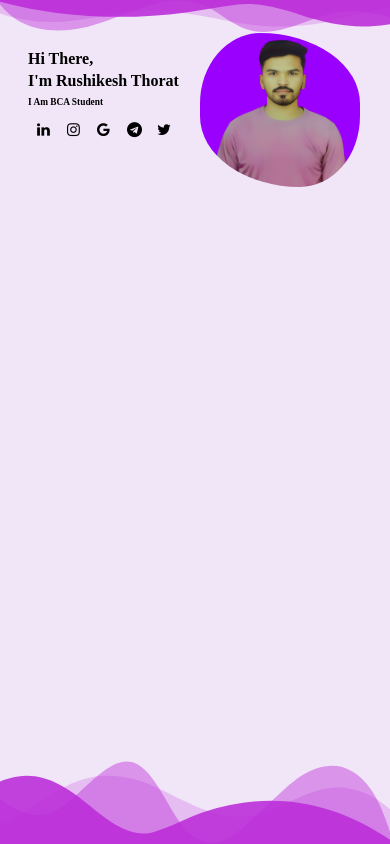
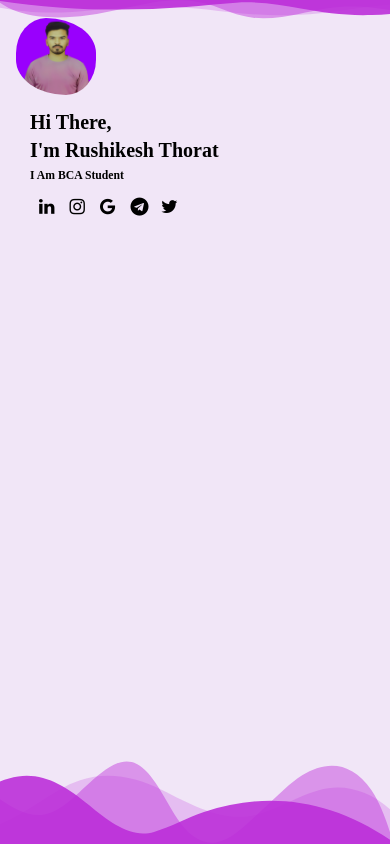
Before and after one commit to Rushikesh-Thorat/Rushikesh-T-Portfolio-website.github.io, a plain HTML site: page index.html in a window 390 px wide. Drawn offline with Linux system fonts and the light colour scheme; a web font is replaced by a local one.

Commit message:
Update styles.css
rt

```diff
--- a/css/styles.css
+++ b/css/styles.css
@@ -373,3 +373,68 @@ body{
     height: 2.25rem;
   }
   }
+
+  @media (max-width: 400px) {
+    .headSec img{
+      border-radius: 45% 75% / 55%;
+      margin-left: 8px;
+        margin-top: 10px;
+        width : 80px;
+        float: none;
+
+   }
+   .headText{
+      font-family:"Raleway-bold";
+      margin-top: 0px;
+      margin-left: 22px;
+      font-size: 10px;
+      line-height: 0.5px;
+      padding-top: 10px;
+
+   }
+   .button {
+     padding: 10px 18px;
+     font-size: 10px;
+
+    margin-top: 9px;
+    margin-bottom: 10px;
+   }
+
+   .fa {
+    padding: 9px;
+     width: 10px;
+     border-radius: 50%;
+    text-align: center;
+    text-decoration: none;
+  }
+  .headText a{
+    font-size: 18px;
+    width: 10px;
+   }
+
+.custom-shape-divider-top-1703439083 {
+  position: absolute;
+  top: 0;
+  left: 0;
+  width: 100%;
+  overflow: hidden;
+  line-height: 0;
+}
+
+.custom-shape-divider-top-1703439083 svg {
+  position: relative;
+  display: block;
+  width: calc(120% + 1.3px);
+  height: 20px;
+}
+
+.custom-shape-divider-top-1703439083 .shape-fill {
+  fill: #BC2ED9E3;
+}
+.icon {
+  width: 1.875rem;
+  height: 1.25rem;
+}
+
+
+  }
```
